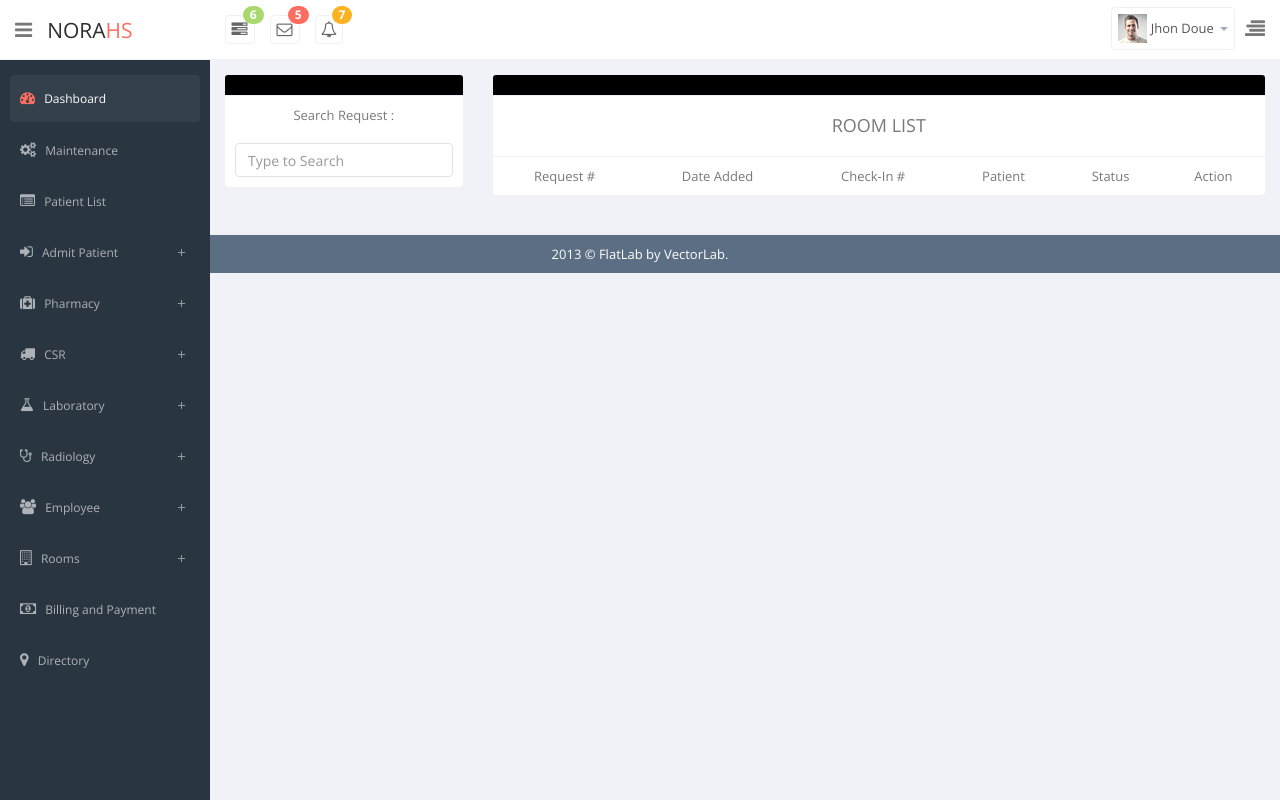
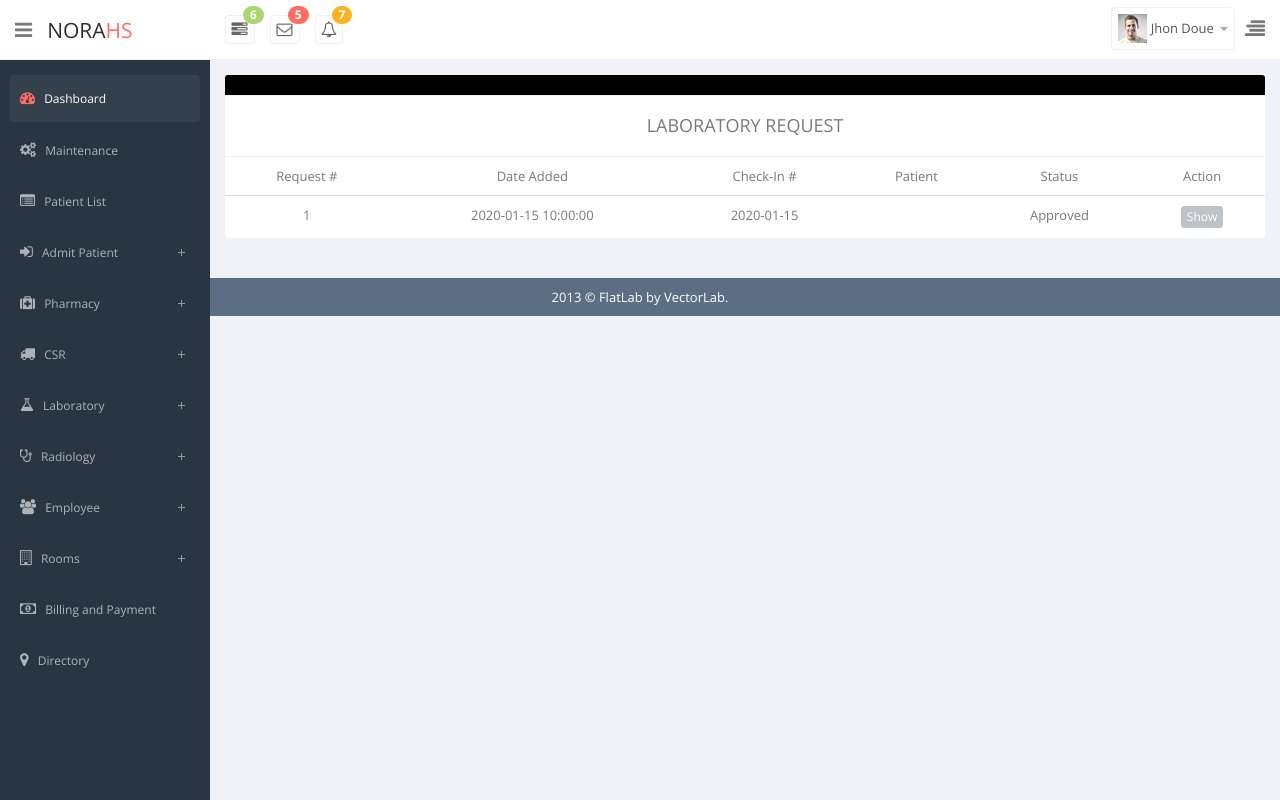
Before and after one commit to zab05/jnhhis, a CodeIgniter app: page /jnhhis/Admin/LaboratoryRequests in a window 1280 px wide. Run offline with CodeIgniter, Linux system fonts and the light colour scheme; a user stored in the database is signed in; data comes from the database, SQL or seed files in the repository; tables that the repository leaves empty hold one stand-in row (values such as "Sample post").

Commit message:
Revisions
Revs

```diff
--- a/application/controllers/Admin.php
+++ b/application/controllers/Admin.php
@@ -762,8 +762,9 @@
     }
     /*=========================================================================================================================*/
 function LaboratoryRequests(){
+$data['laboratoryreq'] = $this->Model_admin->get_laboratoryrequest_list();
 $this->load->view('administrator/includes/header.php');
-$this->load->view('administrator/laboratory/laboratoryrequest.php');
+$this->load->view('administrator/laboratory/laboratoryrequest.php',$data);
 $this->load->view('administrator/includes/footer.php');
 }
     /*=========================================================================================================================*/
--- a/application/models/Model_admin.php
+++ b/application/models/Model_admin.php
@@ -391,8 +391,6 @@
     }
 
 
-    /*Room and Bed*/
-
     /*Admitting*/
     function insert_patient_to_beds($data, $bedid){
       $this->db->where('bed_id', $bedid);
@@ -476,5 +474,15 @@
     {
       $this->db->insert('pharmacy_inventory',$data);
     }
+
+    /* Laboratory Request*/
+    function get_laboratoryrequest_list()
+    {
+      $this->db->select('*');
+      $this->db->from('laboratory_request');
+      $this->db->join('patient','laboratory_request.lab_patient=patient.patient_id','left');
+      $query = $this->db->get();
+      return $query->result_array();
+    }
   }
 ?>
--- a/application/views/administrator/laboratory/laboratoryrequest.php
+++ b/application/views/administrator/laboratory/laboratoryrequest.php
@@ -1,25 +1,11 @@
 <section id="main-content">
   <section class="wrapper">
     <div class="row">
-      <div class="col-sm-3">
-          <section class="panel">
-              <header class="panel-heading" style="background-color: #000;"></header>
-              <table class="table">
-                <tr>
-                  <td colspan="2" align="center">Search Request :<br><br>
-<script type="text/javascript"> $(window).load(function(){ $("#search1").keyup(function () { var value = this.value.toLowerCase().trim(); $("#tables tr").each(function (index) { if (!index) return; $(this).find("td").each(function () { var id = $(this).text().toLowerCase().trim(); var not_found = (id.indexOf(value) == -1); $(this).closest('tr').toggle(!not_found); return not_found; }); }); }); }); </script>
-
-                  <input class="form-control" type="text" size="18%" id="search1" placeholder="Type to Search">
-                  </td>
-                </tr>
-              </table>
-          </section>
-      </div>
-      <div class="col-sm-9">
+      <div class="col-sm-12">
           <section class="panel">
               <header class="panel-heading" style="background-color: #000;"></header>
               <header class="panel-heading">
-                  <center><h4>ROOM LIST<h4></center>
+                  <center><h4>LABORATORY REQUEST<h4></center>
               </header>
               <table class="table table-hovered" style="text-align: center;">
                 <tr id="tblheader">
@@ -30,6 +16,25 @@
                     <td>Status</td>
                     <td>Action</td>
                 </tr>
+              <?php
+              foreach($laboratoryreq as $labreq){
+                echo"<td>".$labreq['lab_id']."</td>";
+                echo"<td>".$labreq['lab_date_req']."</td>";
+                echo"<td>".$labreq['lab_patient_checkin']."</td>";
+                echo"<td>".$labreq['first_name']." ".$labreq['last_name']."</td>";
+                if($labreq['lab_status']==1){
+                echo "<td>Approved</td>";
+              } elseif ($labreq['lab_status']==2) {
+                echo "<td>Cancelled</td>";
+              } else {
+                echo "<td>For Approval</td>";
+              }
+                echo "<td>";
+                  echo "<a href='".base_url()."Admin/ShowLabReq/".$labreq['lab_id']."' role='button' class='btn btn-default btn-xs'>Show</a>";
+                echo "</td>";
+              }
+
+              ?>
               </table>
           </section>
       </div>
--- a/application/views/administrator/rooms/viewroom.php
+++ b/application/views/administrator/rooms/viewroom.php
@@ -35,7 +35,12 @@
                   echo "<td>".$room['first_name']." ".$room['last_name']."</td>";
                 }
                 echo "<td>";
+                  if($room['patient_id']!=""){
+                    echo "<a href='#' role='button' class='btn btn-default btn-xs' disabled>Remove Bed</a>";
+                } else {
                   echo "<a href='".base_url()."Admin/remove_bed/".$roomid."/".$room['bed_id']."' role='button' class='btn btn-default btn-xs'>Remove Bed</a>";
+
+                }
                 echo "</td>";
               echo "</tr>";
             }
```
